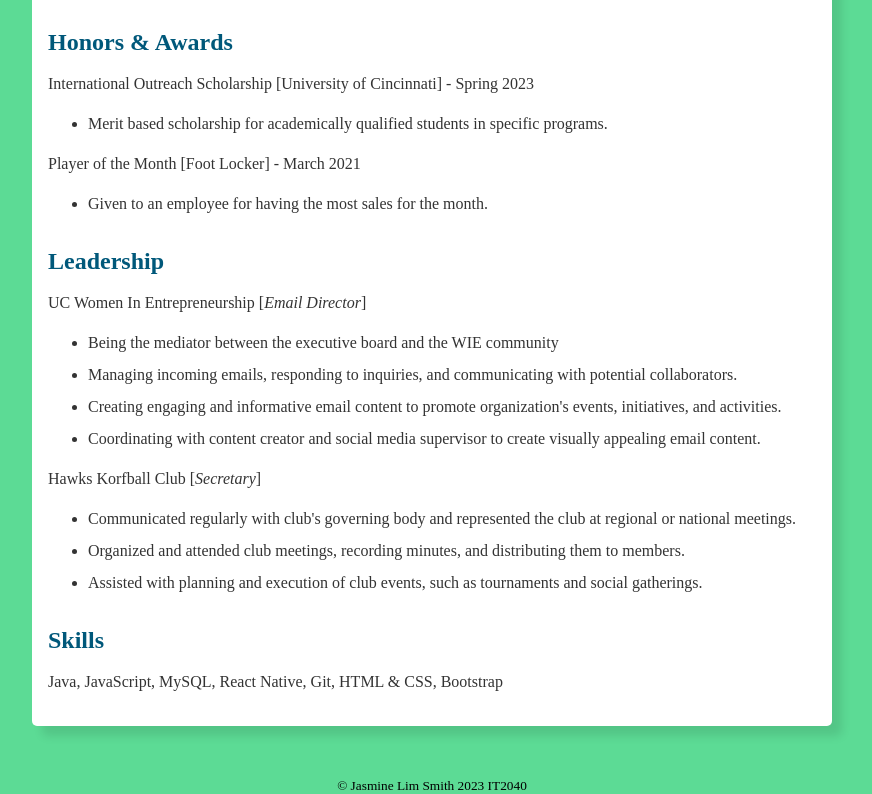
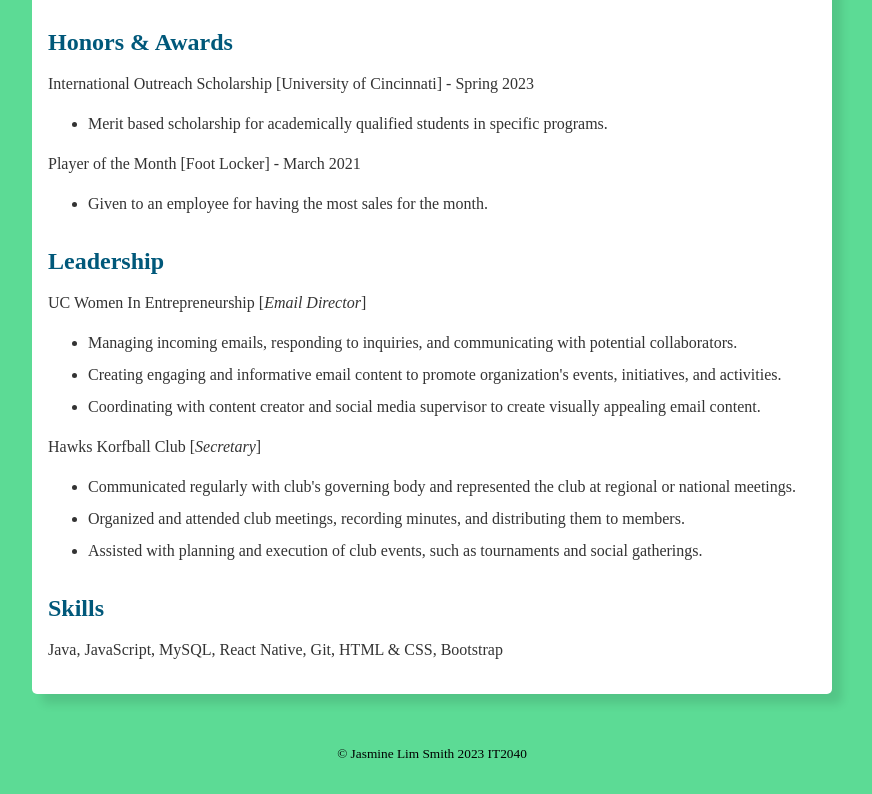
Before and after one commit to jasmineLS/jasmineLS.github.io, a plain HTML site: page resume.html in a window 1280 px wide. Shown: the part 1626-2420 px from the top of the page, without its empty margins (208-1080 px from the left). After the commit the page ends 2388 px from the top, so only its background shows below. Drawn offline with Linux system fonts and the light colour scheme.

Commit message:
Update resume.html

```diff
--- a/resume.html
+++ b/resume.html
@@ -95,7 +95,6 @@
 
           <p>UC Women In Entrepreneurship [<i>Email Director</i>] </p>
           <ul>
-            <li>Being the mediator between the executive board and the WIE community</li>
             <li>Managing incoming emails, responding to inquiries, and communicating with potential collaborators.</li>
             <li>Creating engaging and informative email content to promote organization's events, initiatives, and activities.</li>
             <li>Coordinating with content creator and social media supervisor to create visually appealing email content.
```
